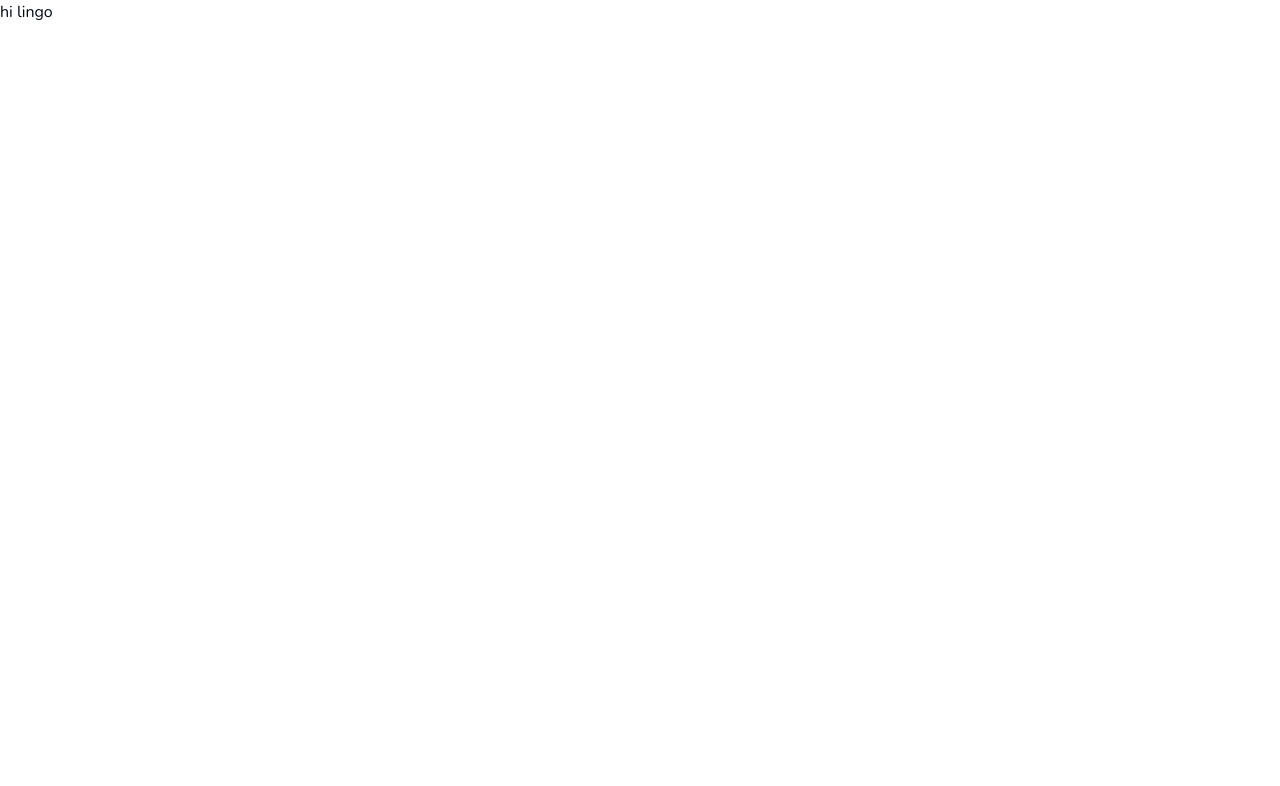
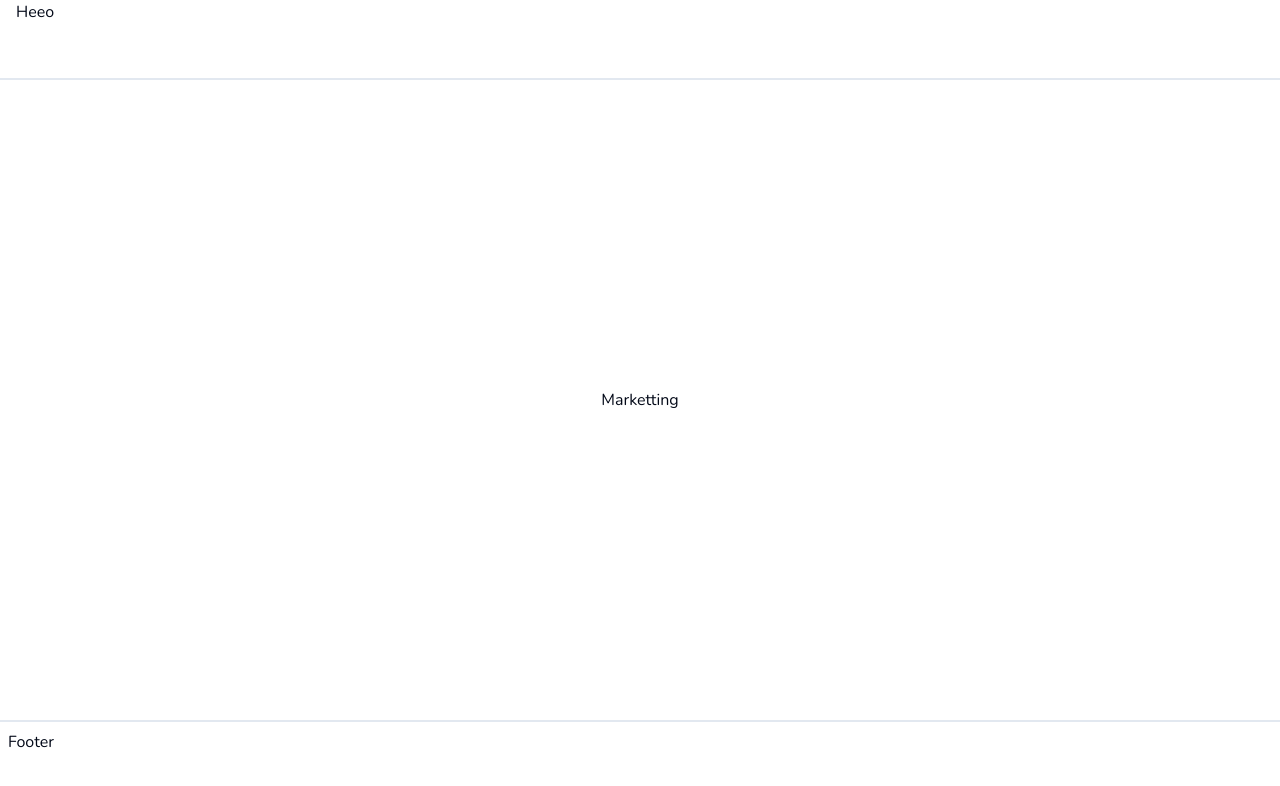
Before and after one commit to Shivam-0407/LingoSphere, a Next.js app: page / in a window 1280 px wide. Shown: the top 786 px of the page. Built offline with nearby package versions, Linux system fonts and the light colour scheme.

Commit message:
feat:create marketing group

```diff
--- /dev/null
+++ b/app/(marketing)/footer.tsx
@@ -0,0 +1,7 @@
+export const Footer = () => {
+  return (
+    <footer className="hidden lg:block h-20 w-full border-t-2 border-slate-200 p-2">
+      Footer
+    </footer>
+  );
+};
--- /dev/null
+++ b/app/(marketing)/header.tsx
@@ -0,0 +1,7 @@
+export const Header = () => {
+  return (
+    <header className="h-20 w-full border-b-2 border-slate-200 px-4 ">
+      Heeo
+    </header>
+  );
+};
--- /dev/null
+++ b/app/(marketing)/layout.tsx
@@ -0,0 +1,20 @@
+import { Footer } from "./footer";
+import { Header } from "./header";
+
+type Props = {
+  children: React.ReactNode;
+};
+
+const MarketingLayout = ({ children }: Props) => {
+  return (
+    <div className="min-h-screen flex flex-col">
+      <Header />
+      <main className="flex-1 flex flex-col items-center justify-center ">
+        {children}
+      </main>
+      <Footer />
+    </div>
+  );
+};
+
+export default MarketingLayout;
--- a/app/page.tsx
+++ b/app/(marketing)/page.tsx
@@ -1,7 +1,7 @@
 export default function Home() {
   return (
     <div>
-      <p>hi lingo</p>
+      <p>Marketting </p>
     </div>
   );
 }
```
